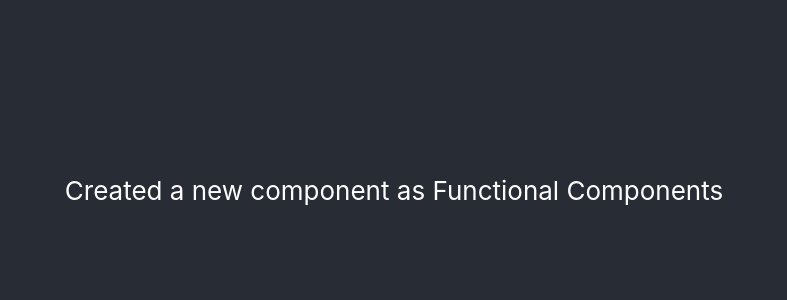
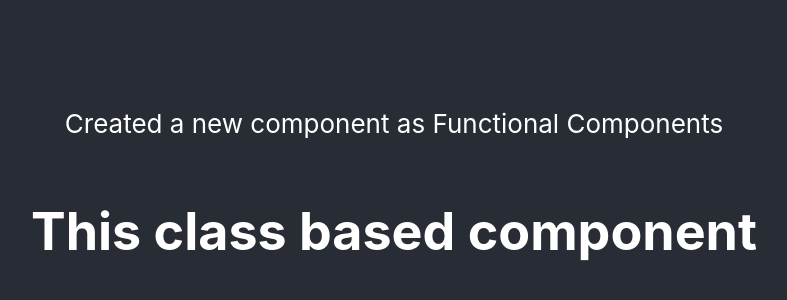
Before and after one commit to jagtap0920/react-tutorial, a React (Create React App) app: page / in a window 1280 px wide. Shown: the part 210-510 px from the top of the page, without its empty margins (246-1033 px from the left). Built offline with nearby package versions, Linux system fonts and the light colour scheme.

Commit message:
[TASK] Learn class based components

```diff
--- a/src/App.js
+++ b/src/App.js
@@ -1,13 +1,15 @@
 import React from 'react';
 import logo from './logo.svg';
 import './App.css';
-import Greet from './components/Greet'
+import Greet from './components/Greet';
+import Welcmone from './components/Welcome';
 
 function App() {
   return (
     <div className="App">
       <header className="App-header">
         <Greet />
+        <Welcmone />
       </header>
     </div>
   );
--- /dev/null
+++ b/src/components/Welcome.js
@@ -0,0 +1,9 @@
+import React, {Component} from 'react';
+
+class Welcome extends Component {
+    render() {
+        return <h1>This class based component</h1>;
+    }
+}
+
+export default Welcome;
```
